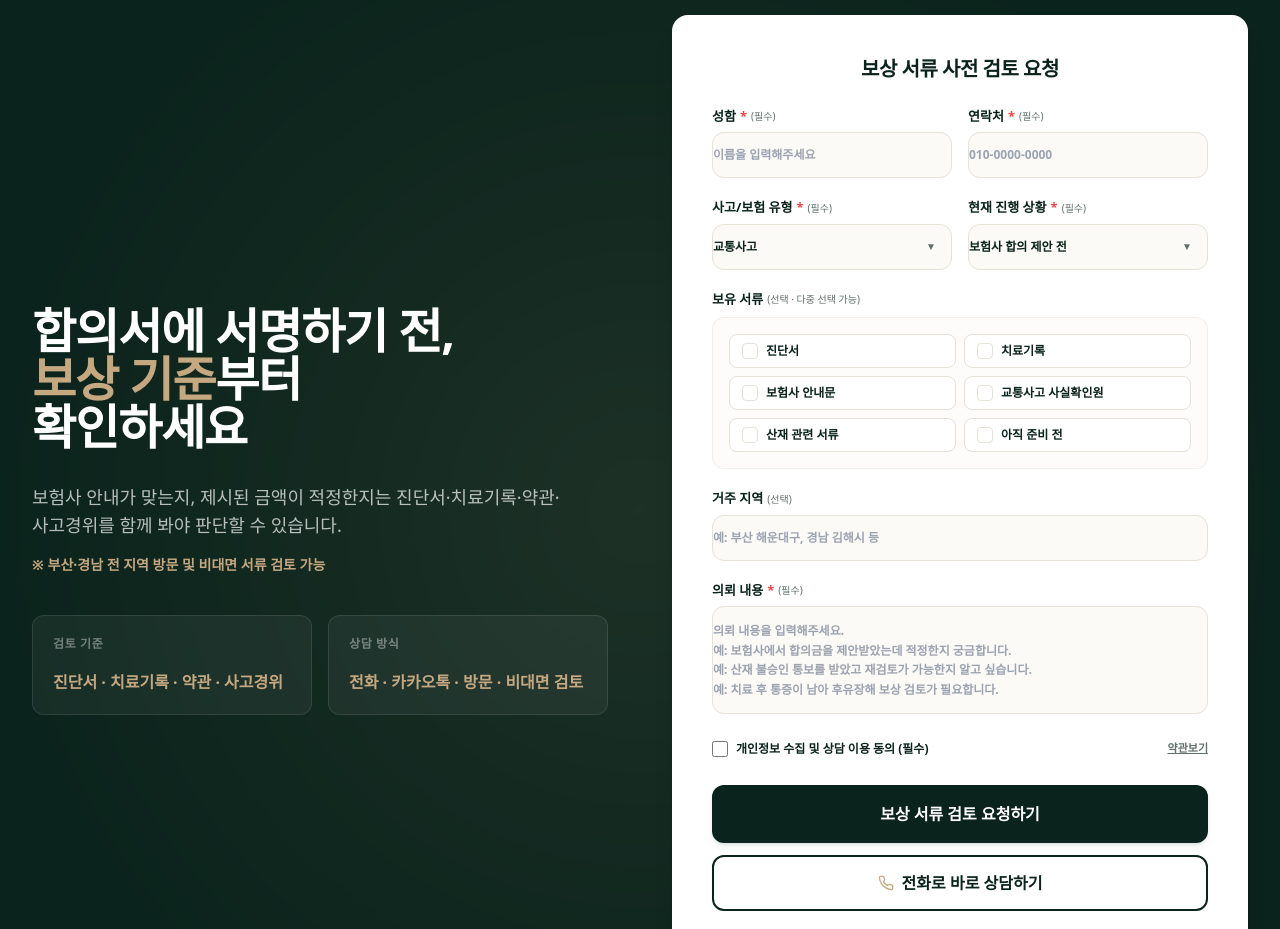
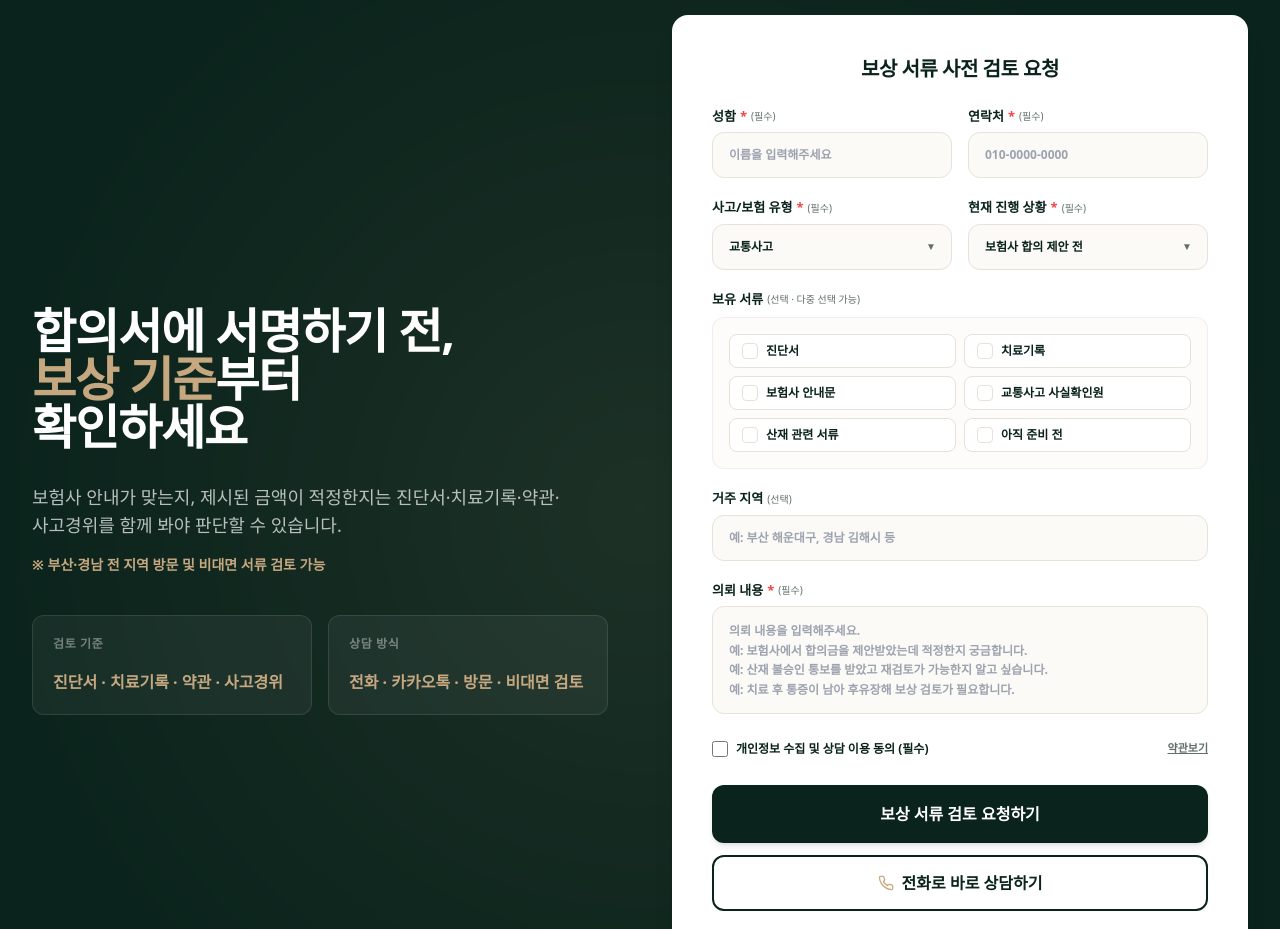
Before and after one commit to wogus5695-ctrl/BS-sonhaesajeon-01, a Next.js app: page / in a window 1280 px wide. Shown: the part 5880-6809 px from the top of the page. Built offline with nearby package versions, Linux system fonts and the light colour scheme.

Commit message:
Fix input and textarea padding spacing

```diff
--- a/src/components/ContactForm.tsx
+++ b/src/components/ContactForm.tsx
@@ -126,7 +126,7 @@ export default function ContactForm({ keyword }: { keyword?: string }) {
             onChange={handleChange}
             placeholder="이름을 입력해주세요"
             required
-            className="w-full px-4.5 py-3.5 bg-brand-ivory/50 border border-brand-line rounded-xl focus:outline-none focus:border-brand-deep focus:bg-white transition-all text-xs font-bold"
+            className="w-full px-4 py-3.5 bg-brand-ivory/50 border border-brand-line rounded-xl focus:outline-none focus:border-brand-deep focus:bg-white transition-all text-xs font-bold"
           />
         </div>
         <div>
@@ -142,7 +142,7 @@ export default function ContactForm({ keyword }: { keyword?: string }) {
             onChange={handleChange}
             placeholder="010-0000-0000"
             required
-            className="w-full px-4.5 py-3.5 bg-brand-ivory/50 border border-brand-line rounded-xl focus:outline-none focus:border-brand-deep focus:bg-white transition-all text-xs font-bold"
+            className="w-full px-4 py-3.5 bg-brand-ivory/50 border border-brand-line rounded-xl focus:outline-none focus:border-brand-deep focus:bg-white transition-all text-xs font-bold"
           />
         </div>
       </div>
@@ -160,7 +160,7 @@ export default function ContactForm({ keyword }: { keyword?: string }) {
               name="accidentType"
               value={formData.accidentType}
               onChange={handleChange}
-              className="w-full px-4.5 py-3.5 bg-brand-ivory/50 border border-brand-line rounded-xl focus:outline-none focus:border-brand-deep focus:bg-white transition-all text-xs font-bold appearance-none cursor-pointer"
+              className="w-full pl-4 pr-10 py-3.5 bg-brand-ivory/50 border border-brand-line rounded-xl focus:outline-none focus:border-brand-deep focus:bg-white transition-all text-xs font-bold appearance-none cursor-pointer"
             >
               <option value="교통사고">교통사고</option>
               <option value="12대 중과실 교통사고">12대 중과실 교통사고</option>
@@ -188,7 +188,7 @@ export default function ContactForm({ keyword }: { keyword?: string }) {
               name="status"
               value={formData.status}
               onChange={handleChange}
-              className="w-full px-4.5 py-3.5 bg-brand-ivory/50 border border-brand-line rounded-xl focus:outline-none focus:border-brand-deep focus:bg-white transition-all text-xs font-bold appearance-none cursor-pointer"
+              className="w-full pl-4 pr-10 py-3.5 bg-brand-ivory/50 border border-brand-line rounded-xl focus:outline-none focus:border-brand-deep focus:bg-white transition-all text-xs font-bold appearance-none cursor-pointer"
             >
               <option value="보험사 합의 제안 전">보험사 합의 제안 전</option>
               <option value="보험사 합의 제안 받음">보험사 합의 제안 받음</option>
@@ -251,7 +251,7 @@ export default function ContactForm({ keyword }: { keyword?: string }) {
           value={formData.region}
           onChange={handleChange}
           placeholder="예: 부산 해운대구, 경남 김해시 등"
-          className="w-full px-4.5 py-3.5 bg-brand-ivory/50 border border-brand-line rounded-xl focus:outline-none focus:border-brand-deep focus:bg-white transition-all text-xs font-bold"
+          className="w-full px-4 py-3.5 bg-brand-ivory/50 border border-brand-line rounded-xl focus:outline-none focus:border-brand-deep focus:bg-white transition-all text-xs font-bold"
         />
       </div>
 
@@ -274,7 +274,7 @@ export default function ContactForm({ keyword }: { keyword?: string }) {
 예: 산재 불승인 통보를 받았고 재검토가 가능한지 알고 싶습니다.
 예: 치료 후 통증이 남아 후유장해 보상 검토가 필요합니다.`}
           required
-          className="w-full px-4.5 py-3.5 bg-brand-ivory/50 border border-brand-line rounded-xl focus:outline-none focus:border-brand-deep focus:bg-white transition-all text-xs font-bold resize-none leading-relaxed"
+          className="w-full px-4 py-3.5 bg-brand-ivory/50 border border-brand-line rounded-xl focus:outline-none focus:border-brand-deep focus:bg-white transition-all text-xs font-bold resize-none leading-relaxed"
         ></textarea>
       </div>
 
```
